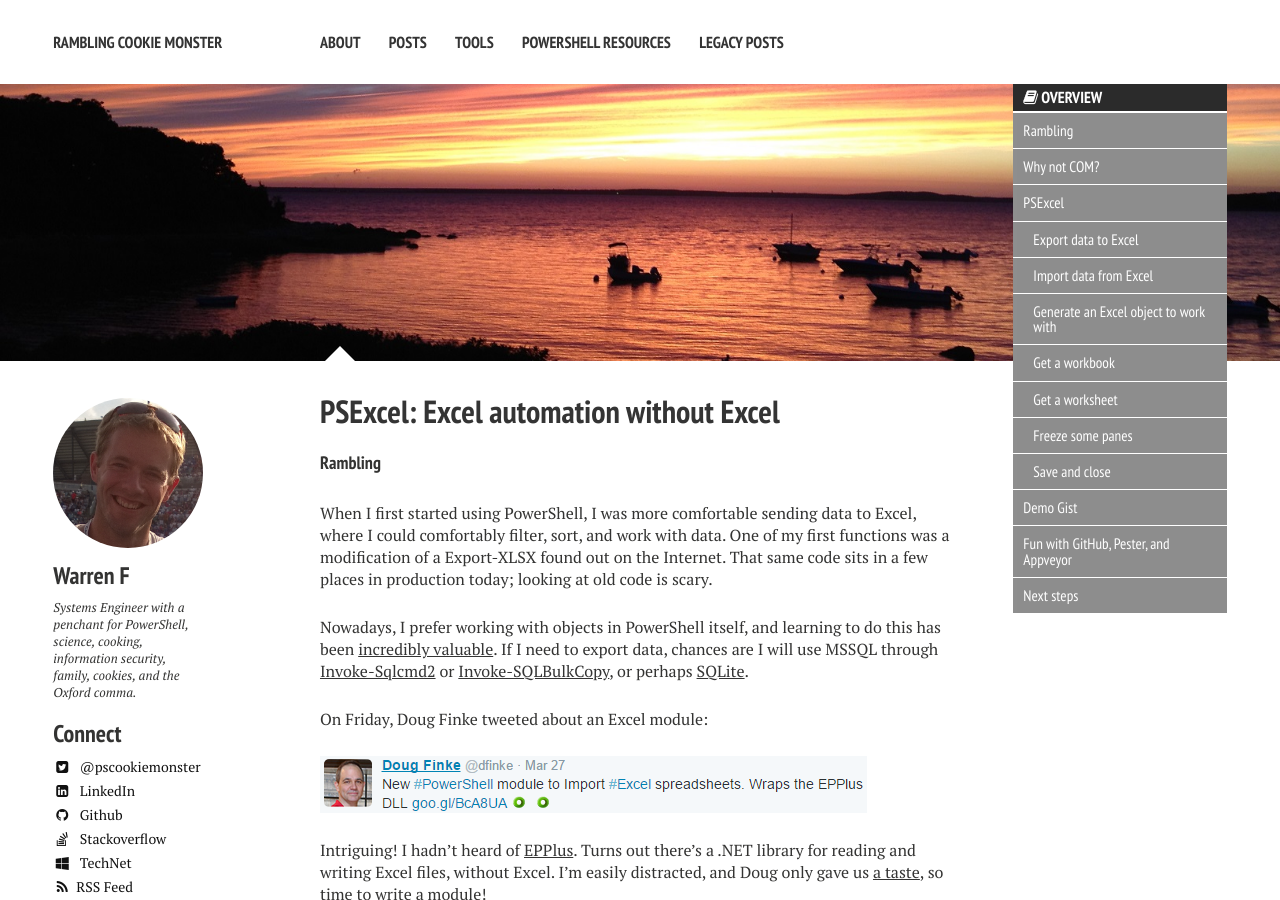
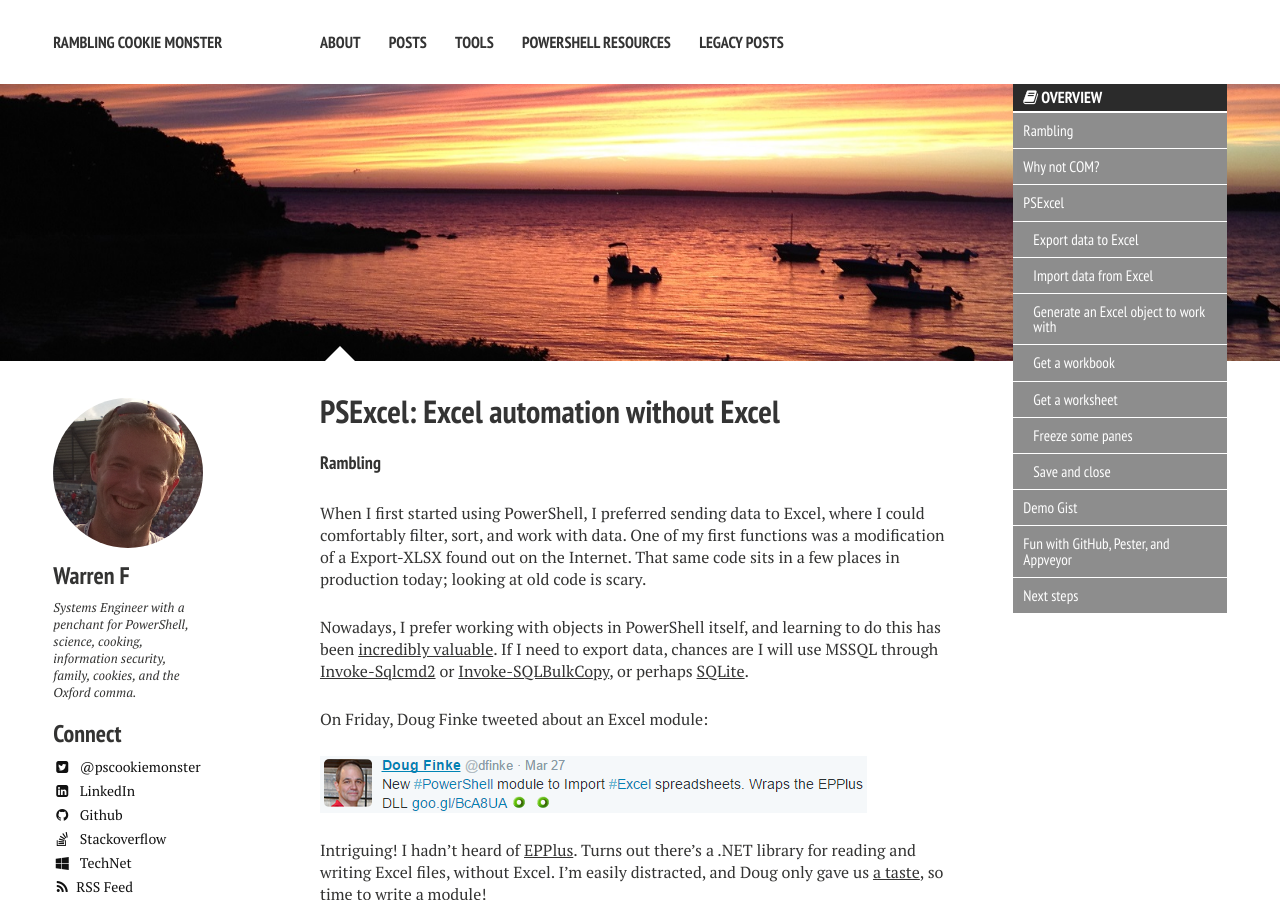
Before and after one commit to RamblingCookieMonster/RamblingCookieMonster.github.io, a Jekyll site: the page built from _posts/2015-03-29-PSExcel-Intro.md, in a window 1280 px wide and 900 px high. Built offline with Jekyll 4.4.1, drawn with Linux system fonts in a browser that asks for light colours; nearby versions of some CDN libraries; comment, search, counter and statistics services are not loaded.

Commit message:
two comfortables!

```diff
--- a/_posts/2015-03-29-PSExcel-Intro.md
+++ b/_posts/2015-03-29-PSExcel-Intro.md
@@ -14,7 +14,7 @@
 
 #### Rambling
 
-When I first started using PowerShell, I was more comfortable sending data to Excel, where I could comfortably filter, sort, and work with data. One of my first functions was a modification of a Export-XLSX found out on the Internet. That same code sits in a few places in production today; looking at old code is scary.
+When I first started using PowerShell, I preferred sending data to Excel, where I could comfortably filter, sort, and work with data. One of my first functions was a modification of a Export-XLSX found out on the Internet. That same code sits in a few places in production today; looking at old code is scary.
 
 Nowadays, I prefer working with objects in PowerShell itself, and learning to do this has been [incredibly valuable](http://ramblingcookiemonster.github.io/Why-PowerShell/). If I need to export data, chances are I will use MSSQL through [Invoke-Sqlcmd2](https://github.com/RamblingCookieMonster/PowerShell/blob/master/Invoke-Sqlcmd2.ps1) or [Invoke-SQLBulkCopy](https://github.com/RamblingCookieMonster/PowerShell/blob/master/Invoke-SQLBulkCopy.ps1), or perhaps [SQLite](http://ramblingcookiemonster.github.io/SQLite-and-PowerShell).
 
```
